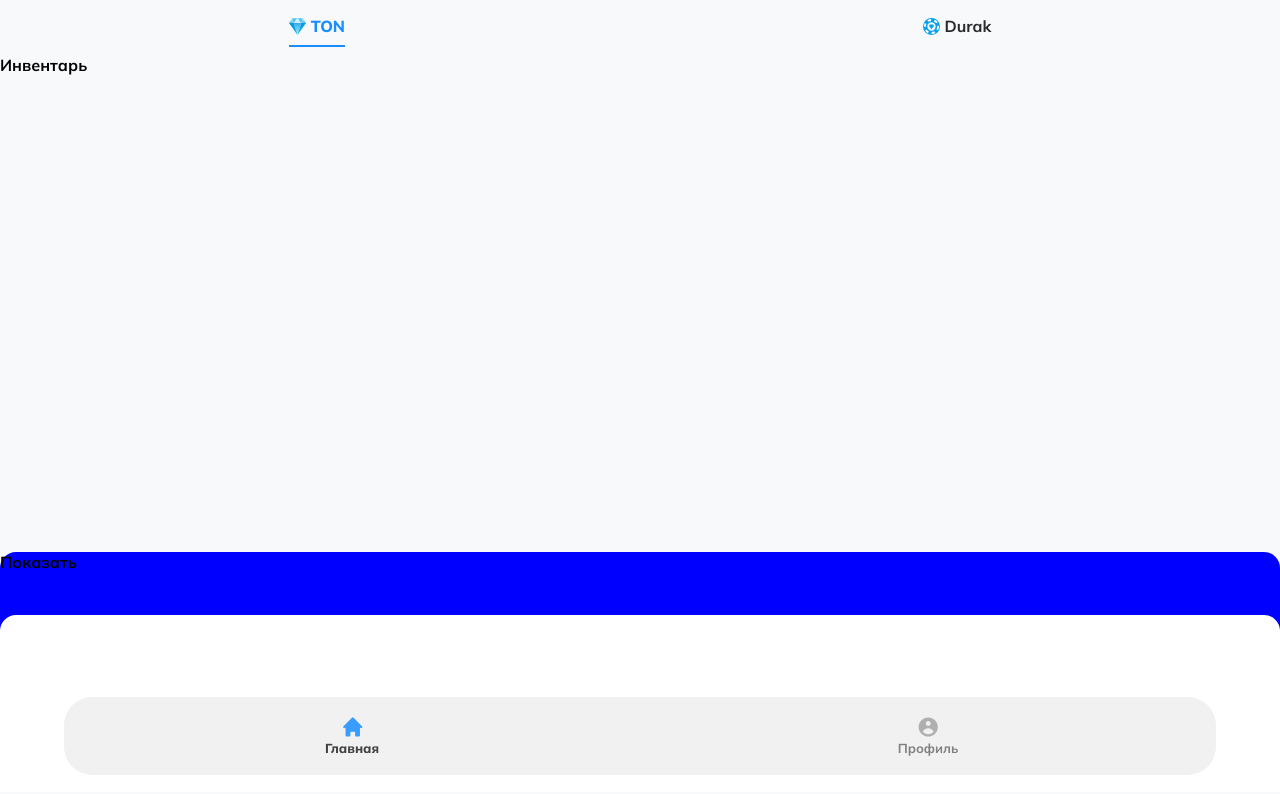
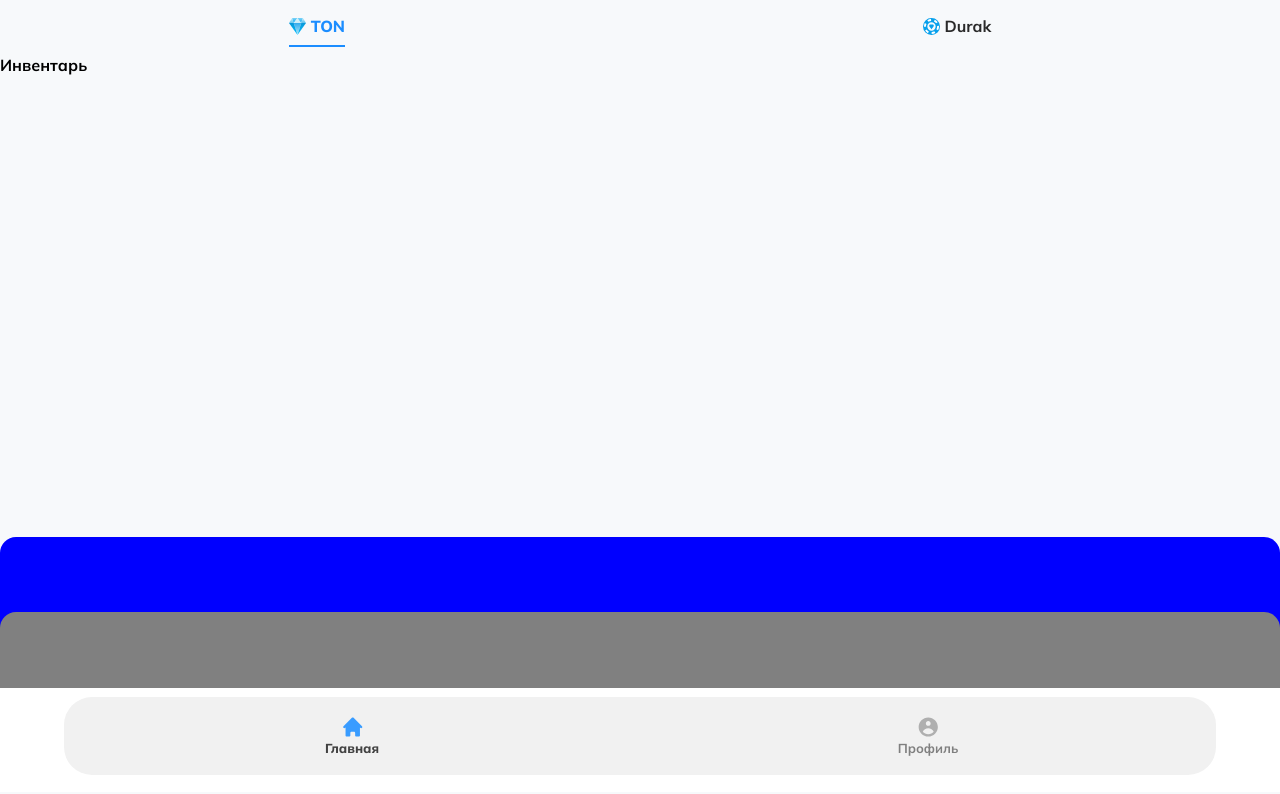
Before and after one commit to TimChesko/ton_durak_v2, a React (Create React App) app: page /home/ton in a window 1280 px wide. Shown: the top 794 px of the page. Built offline with nearby package versions, Linux system fonts and the light colour scheme; the HTML template or start-up script is replaced by a standard one.

Commit message:
Сделал первую анимацию открытия игр (еще в доработке)

```diff
--- a/src/Components/Home/Games/Games.jsx
+++ b/src/Components/Home/Games/Games.jsx
@@ -1,19 +1,37 @@
 import React, {useState} from 'react';
 import css from "./Games.module.css"
+import {motion, useMotionValue, useTransform} from "framer-motion";
 
-const Games = (props) => {
-    let play = props.valuePlay
-    let [state, setState] = useState({visible: false})
-    let handleClick = () => handleClick.bind(setState({ visible: !state.visible }));
+const Games = () => {
+    let [viewRating, setViewRating] = useState(false)
+    let [viewGames, setViewGames] = useState(false)
+    let openRating = () => {
+        if (viewGames) {
+            setViewGames(!viewGames)
+        }
+        setViewRating(!viewRating);
+    };
+    let openGames = () => {
+        if (viewRating) {
+            setViewRating(!viewRating)
+        }
+        setViewGames(!viewGames);
+    };
+    let path = window.location.pathname
+    let styleRating = `${css.rating} ${(path === "/home/durak") ? css.rating_disable : viewRating ? css.rating_active : null}`
+    let styleGames = `${css.games} ${viewGames ? css.games_active : null}`
+
+    // const y = useMotionValue(1)
+    // const resize = useTransform(y, [0, 10], [50, 200])
 
     return (
         <div className={css.content}>
-            <div className={css.rating} onClick={handleClick}>
-                {state.visible ? "Спрятать" : "Показать"}
-            </div>
-            <div className={css.default}>
+            <motion.div
+                className={styleRating} onClick={openRating}>
+            </motion.div>
 
-            </div>
+            <motion.div className={styleGames} onClick={openGames}>
+            </motion.div>
         </div>
     )
 }
--- a/src/Components/Home/Games/Games.module.css
+++ b/src/Components/Home/Games/Games.module.css
@@ -1,20 +1,49 @@
 .content{
-}
-.rating{
     position: relative;
-    bottom: -10%;
-    width: 100vw;
-    height: 52%;
-    background: blue;
-    border-radius: 16px 16px 0 0;
-    z-index: 0;
 }
 
-.default{
-    position: relative;
+.rating{
+    position: absolute;
     width: 100vw;
-    height: 48%;
-    background: white;
+    height: 100%;
+    bottom: 0;
+    z-index: 0;
     border-radius: 16px 16px 0 0;
+
+    background: blue;
+    color: white;
+
+    -webkit-transition: .5s ease-in-out;
+    -moz-transition: .5s ease-in-out;
+    -o-transition: .5s ease-in-out;
+    transition: .5s ease-in-out;
+}
+
+.rating_active{
+    height: 30vh;
+}
+
+.rating_disable{
+    height: 45%;
+    pointer-events: none;
+}
+
+.games{
+    position: absolute;
+    width: 100vw;
+    height: 50%;
+    bottom: 0;
     z-index: 1;
+    border-radius: 16px 16px 0 0;
+
+    background: grey;
+
+    -webkit-transition: .5s ease-in-out;
+    -moz-transition: .5s ease-in-out;
+    -o-transition: .5s ease-in-out;
+    transition: .5s ease-in-out;
 }
+
+.games_active{
+    height: 76vh;
+}
```
